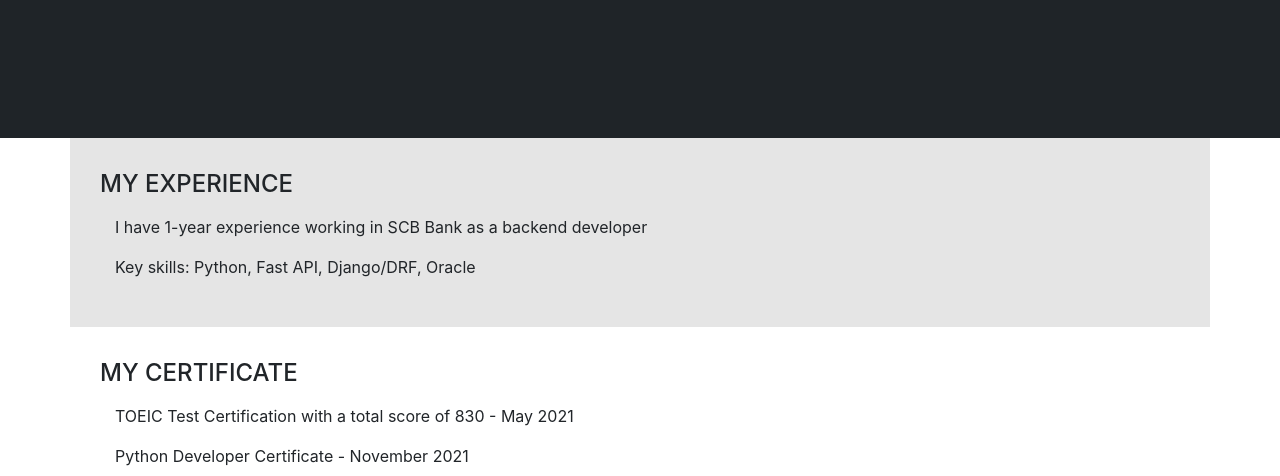
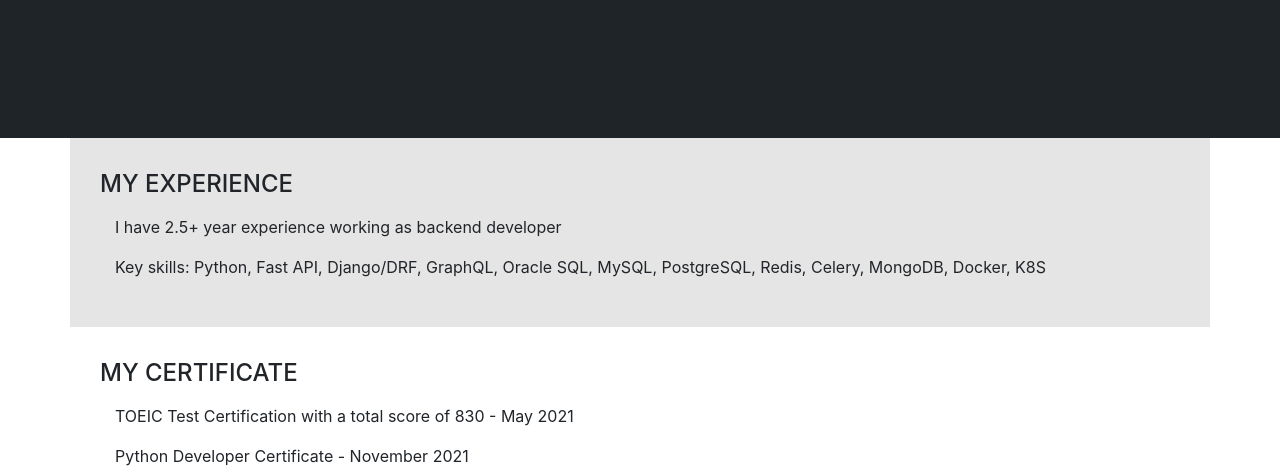
Before and after one commit to danghacodecraft/portfolio, a Django app: page / in a window 1280 px wide. Shown: the part 467-943 px from the top of the page. Run offline with Django 3.2, Linux system fonts and the light colour scheme; data comes from the database, SQL or seed files in the repository; data that the repository does not hold is empty; some libraries are stand-ins or nearby versions.

Commit message:
Update home.html

```diff
--- a/base/templates/base/home.html
+++ b/base/templates/base/home.html
@@ -19,8 +19,8 @@
     <div class="container">
         <h4>MY EXPERIENCE</h4>
         <div class="container mt-3">
-            <p>I have 1-year experience working in SCB Bank as a backend developer</p>
-            <p>Key skills: Python, Fast API, Django/DRF, Oracle</p>
+            <p>I have 2.5+ year experience working as backend developer</p>
+            <p>Key skills: Python, Fast API, Django/DRF, GraphQL, Oracle SQL, MySQL, PostgreSQL, Redis, Celery, MongoDB, Docker, K8S</p>
         </div>
     </div>
 </section>
@@ -210,7 +210,7 @@
                         </div>
                         <div class="col-9 align-self-center">
                             <span class="d-block">Address</span>
-                            <span class="d-block"> Chung cư The Mansion, Khu dân cư 13E, Phong Phú, Bình Chánh</span>
+                            <span class="d-block"> The Mansion Apartment, Residential Area 13E, c/c, hamlet 5, Phong Phu, Binh Chanh, Ho Chi Minh</span>
                         </div>
                         <div class="clearfix"></div>
                     </div>
```
